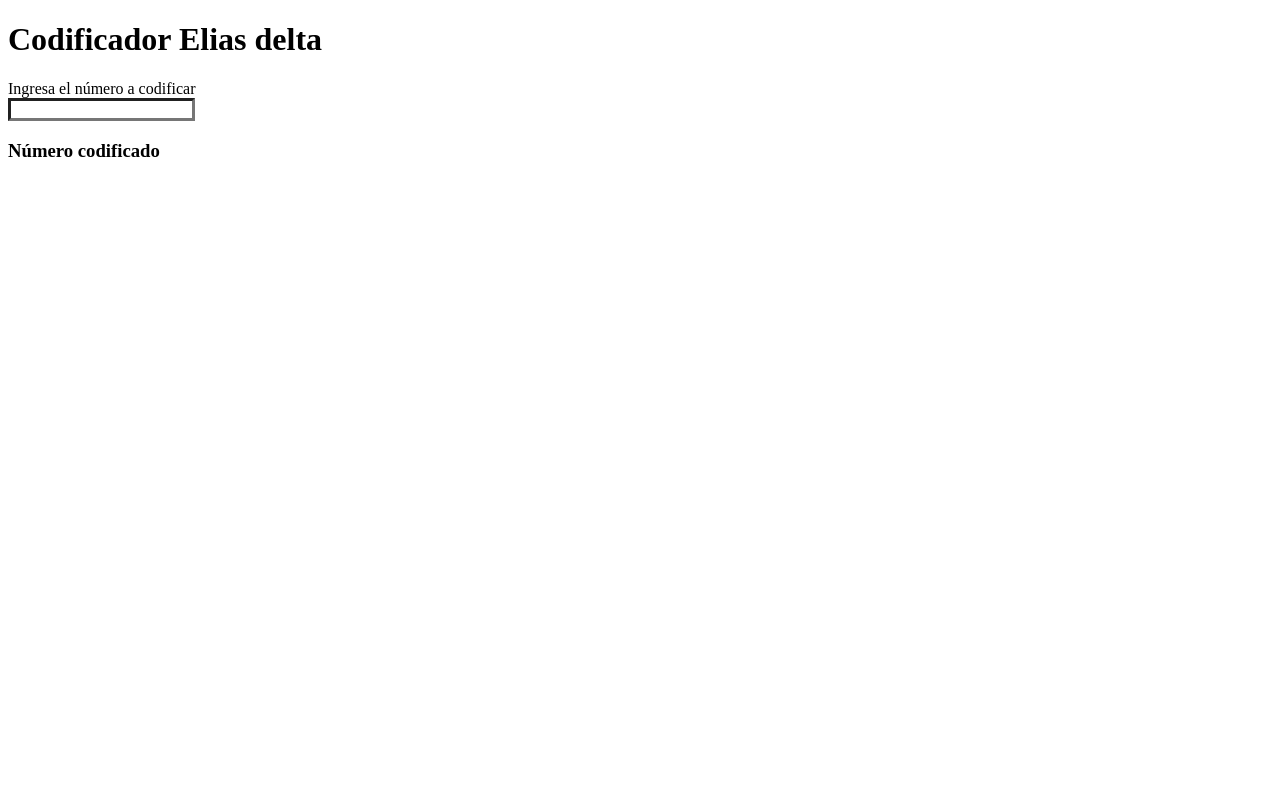
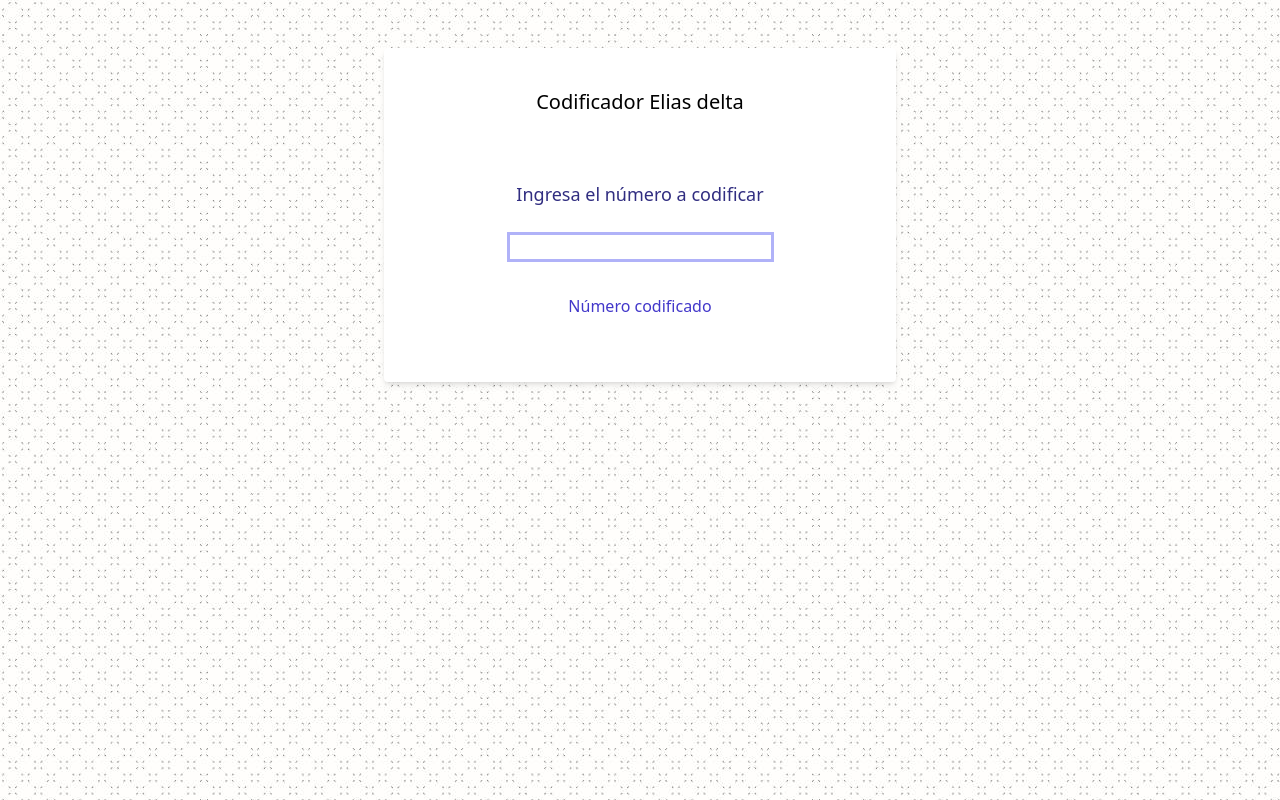
Before and after one commit to nitrolanco/Elias-Delta-basic-encoder, a plain HTML site: page index.html in a window 1280 px wide. Drawn offline with Linux system fonts and the light colour scheme; the site is published under a folder, as on GitHub Pages, so addresses that start at the root find nothing.

Commit message:
Update index.html

```diff
--- a/index.html
+++ b/index.html
@@ -1,14 +1,14 @@
 <!DOCTYPE html>
 <html lang="en">
 <head>
-    <link rel="stylesheet" href="/dist/output.css">
+    <link rel="stylesheet" href="./dist/output.css">
     <meta charset="UTF-8">
     <meta name="viewport" content="width=device-width, initial-scale=1.0">
     <script src=https://cdnjs.cloudflare.com/ajax/libs/mathjs/3.3.0/math.min.js></script>
 
     <title>Elias-Delta Basic Encoder</title>
 </head>
-<body class="bg-repeat" style="background-image: url(/resources/images/dots.jpg);">
+<body class="bg-repeat" style="background-image: url(./resources/images/dots.jpg);">
     <div class = "mt-12 py-24 bg-white shadow-md rounded px-8 pt-6 pb-8 mb-4"id="form_container">
         <h1  class="center_text center text-xl font-momo py-4">Codificador Elias delta</h1>
 
```
